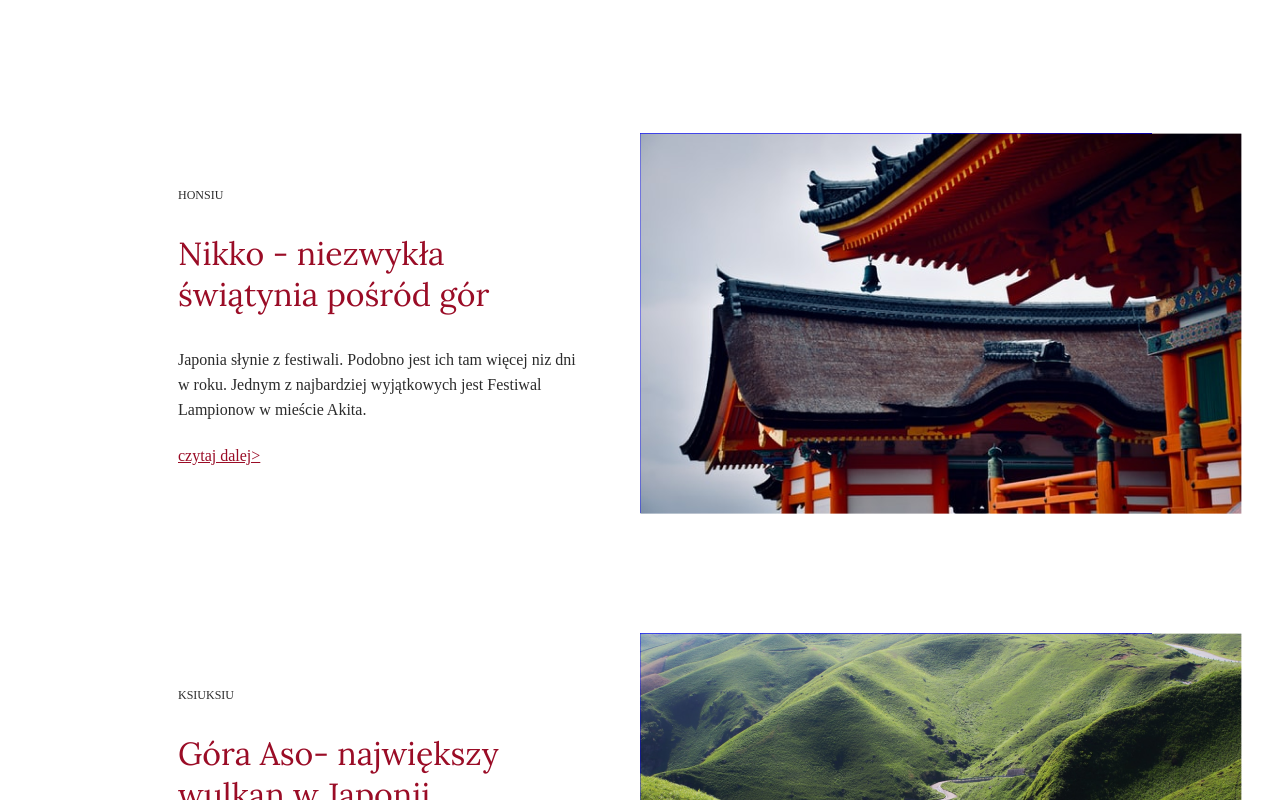
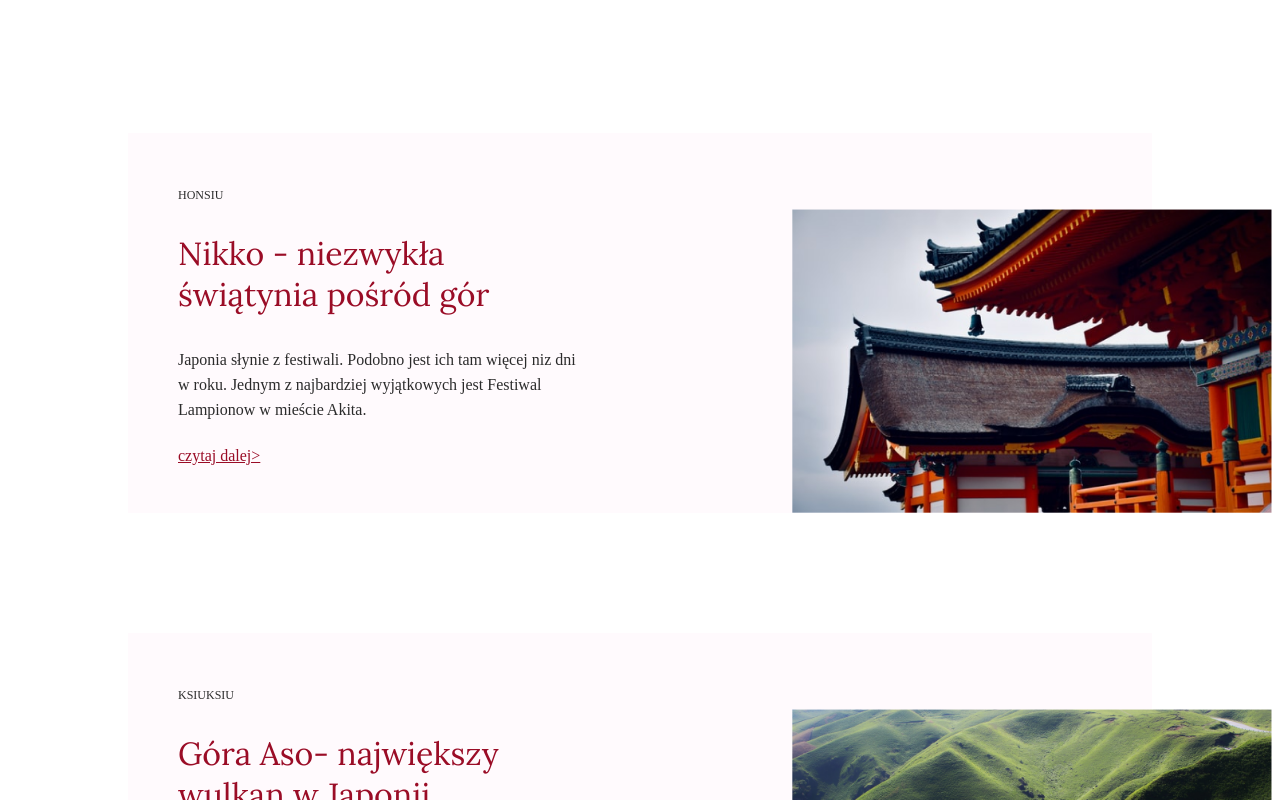
Before and after one commit to bialek-k/blog-japonia, a React (Create React App) app: page / in a window 1280 px wide. Shown: the part 1320-2120 px from the top of the page. Built offline with nearby package versions, Linux system fonts and the light colour scheme.

Commit message:
update background

```diff
--- a/src/components/Articles.module.css
+++ b/src/components/Articles.module.css
@@ -8,6 +8,7 @@
   justify-content: space-between;
   align-items: center;
   margin: 120px 0px;
+  background-color: #FFF6FC80;
 }
 
 .description {
@@ -42,9 +43,17 @@
 }
 
 .articlePhoto {
-  background: blue;
+  /* background: blue; */
   width: 50%;
   height: 380px;
+  position: relative;
+}
+
+.articlePhoto img{
+  bottom: 0;
+  right: -120px;
+  position: absolute;
+  height: 80%;
 }
 
 .wrapper button {
```
